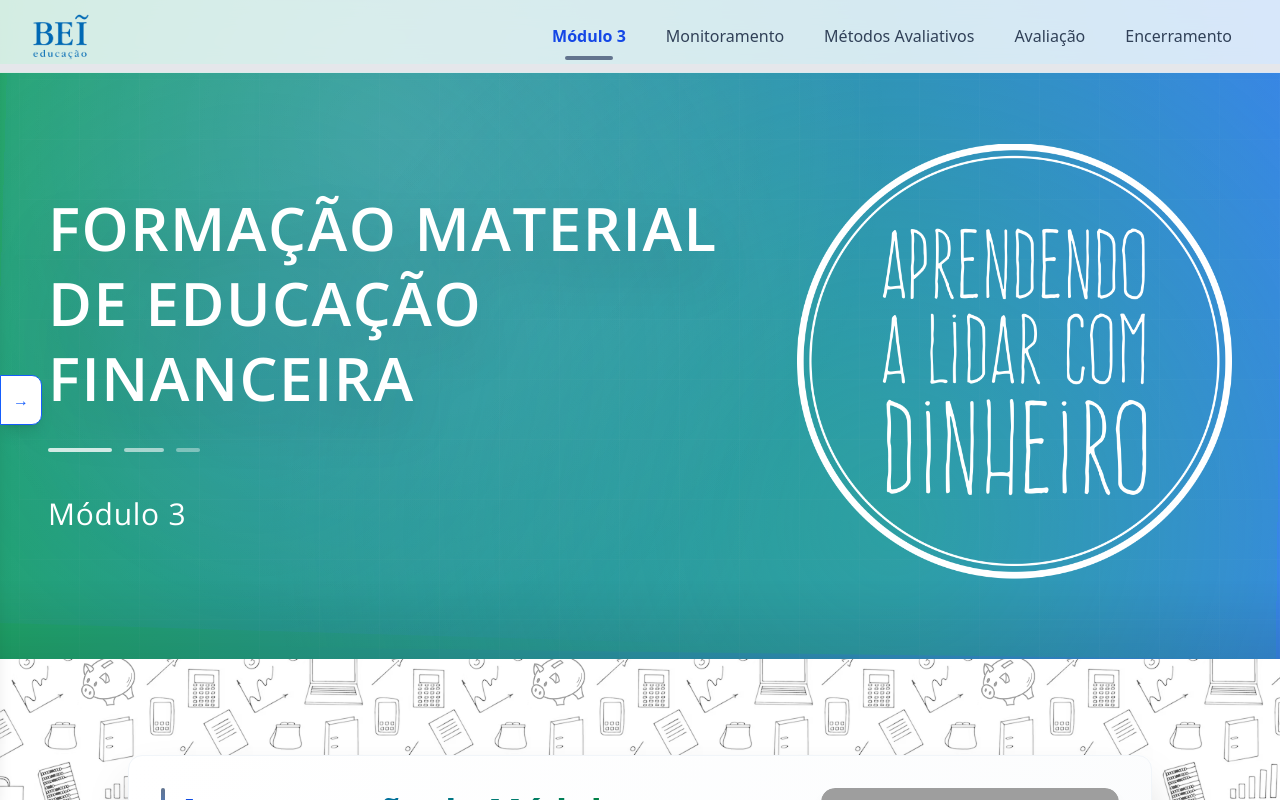
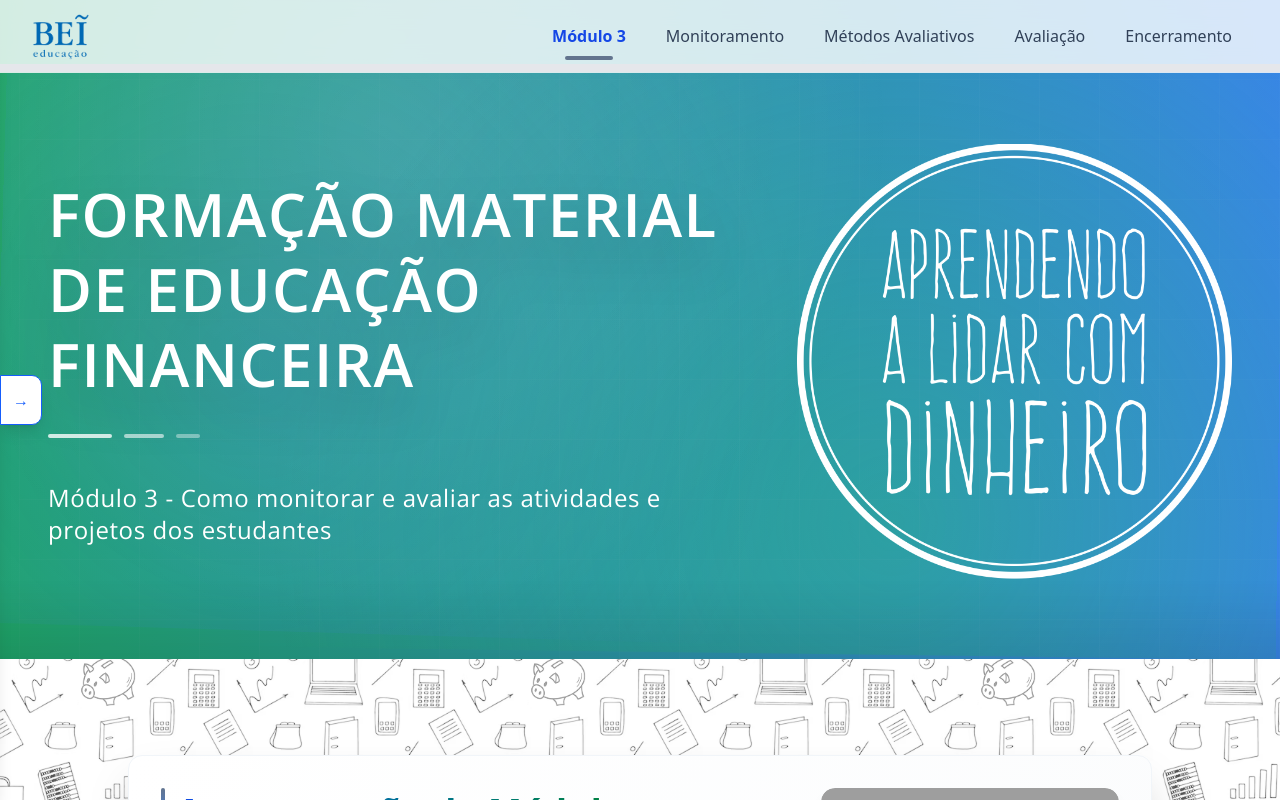
Before and after one commit to heliosalesjr/formacoes-3, a Next.js app: page / in a window 1280 px wide. Shown: the top 800 px of the page. Built offline with nearby package versions, Linux system fonts and the light colour scheme; grey boxes are pictures that could not be loaded.

Commit message:
content fixes

```diff
--- a/src/components/HeroMain.jsx
+++ b/src/components/HeroMain.jsx
@@ -71,10 +71,10 @@ export default function HeroMain({
 
             {/* Subtitle - Módulo 2 */}
             <h1
-              className="text-2xl sm:text-3xl font-thin text-white mt-3 tracking-wide"
+              className="text-xl md:text-2xl font-thin text-white mt-3 tracking-wide"
               style={{ fontFamily: "Open Sans, sans-serif" }}
             >
-              Módulo 3
+              Módulo 3 - Como monitorar e avaliar as atividades e projetos dos estudantes
             </h1>
 
             {/* Button */}
--- a/src/components/Modulo3ContentSection.jsx
+++ b/src/components/Modulo3ContentSection.jsx
@@ -24,14 +24,14 @@ export default function Modulo3ContentSection() {
 
 
 
-                <FadeInWhenVisible>
-                  <PageApresentacao2 />
-                </FadeInWhenVisible>
+
                 <FadeInWhenVisible>
                   <PageMonitorarAvaliar />
                 </FadeInWhenVisible>
 
-
+                <FadeInWhenVisible>
+                  <PageApresentacao2 />
+                </FadeInWhenVisible>
 
 
 
--- a/src/components/content/AvaRubrica.jsx
+++ b/src/components/content/AvaRubrica.jsx
@@ -80,7 +80,7 @@ const AvaRubrica = () => {
             <div className="w-2 h-2 bg-blue-500 rounded-full mt-3 flex-shrink-0"></div>
             <div>
               <p className="text-slate-700 text-base leading-relaxed">
-                <span className="font-semibold text-slate-800">Escalas de diferentes níveis de desempenho:</span> Descrevem os diferentes níveis de qualidade ou proficiência que um estudante pode demonstrar em cada aspecto avaliado. Geralmente, são escalas com 3 a 5 níveis (ex: "Iniciante", "Em Desenvolvimento", "Proficiente", "Avançado").
+                <span className="font-semibold text-slate-800">Escalas de diferentes níveis de desempenho:</span> Descrevem os diferentes níveis de qualidade ou proficiência que um estudante pode demonstrar em cada aspecto avaliado. Geralmente, são escalas com 4 níveis (ex: "Iniciante", "Em Desenvolvimento", "Proficiente", "Avançado").
               </p>
             </div>
           </div>
--- a/src/components/content/MetAvaTipos.jsx
+++ b/src/components/content/MetAvaTipos.jsx
@@ -209,7 +209,7 @@ const MetAvaTipos = () => {
           <div className="bg-white rounded-lg p-6 shadow-md">
             <h3 className="text-lg font-bold bg-gradient-to-r from-blue-700 to-green-700 bg-clip-text text-transparent mb-4">Conexão com o Programa</h3>
             <p className="text-slate-700 text-sm leading-relaxed mb-4">
-              Embora a ABP valorize o processo, a avaliação somativa ainda tem seu lugar. O <strong>"Passo 8: Avaliação de percurso e de resultados"</strong> do roteiro do PPDA, inclui a necessidade de "um bom plano de avaliação [que] contém <strong>indicadores ou evidências de aprendizagem</strong> de acordo com cada objetivo elencado". Além disso, o <strong>"Passo 10: Culminância para celebração"</strong> é um momento somativo, onde os estudantes apresentam o produto final de seu aprendizado em educação financeira.
+              Embora a ABP valorize o processo, <strong>a avaliação somativa ainda tem seu lugar</strong>. No momento de planejar o ano, é importante o professor incluir a necessidade de um bom <strong>plano de avaliação</strong> que contém <strong>indicadores ou evidências de aprendizagem de acordo com cada objetivo elencado</strong>. Além disso, a <strong>Culminância</strong>, que veremos no Módulo 4, <strong>é um momento somativo</strong>, onde os estudantes apresentam o produto final de seu aprendizado em educação financeira.
             </p>
 
           </div>
```
